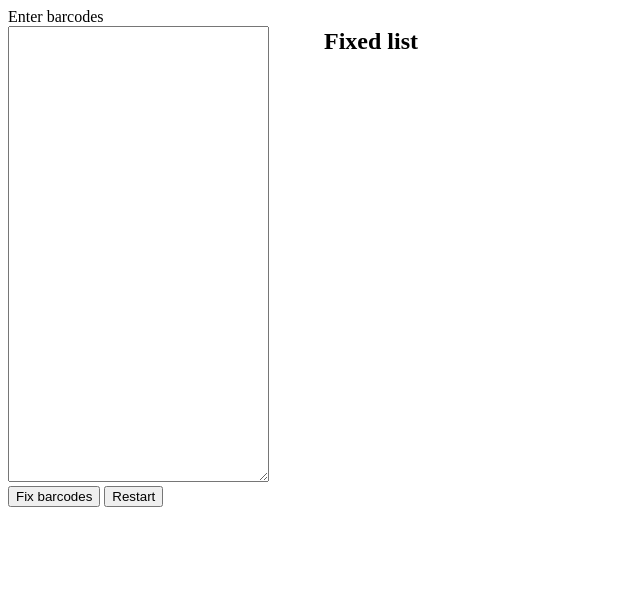
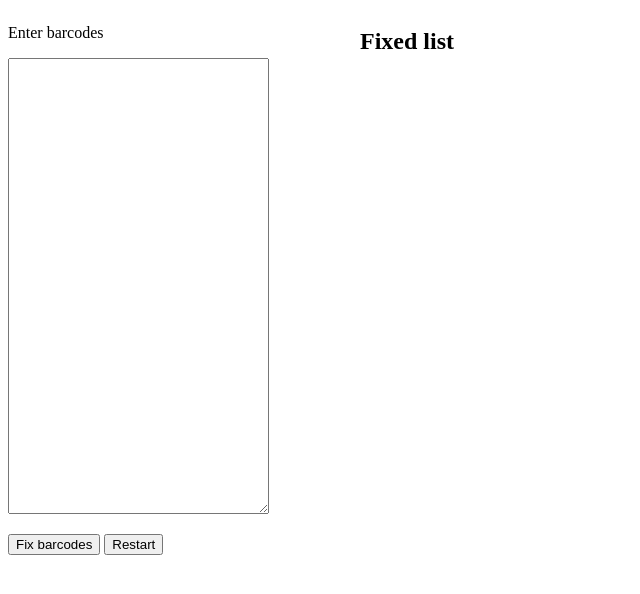
Before and after one commit to usbNick/usb-barcodes, a plain HTML site: page index.html in a window 1280 px wide. Shown: the whole page, without its empty margins (0-640 px from the left). Drawn offline with Linux system fonts and the light colour scheme.

Commit message:
style fixes

```diff
--- a/index.html
+++ b/index.html
@@ -10,15 +10,17 @@
 </head>
 <body>
     <div class="grid">
-        <div>
-            <label for="barcode-entry">Enter barcodes</label>
+        <div class="flex">
+            <label for="barcode-entry" class="labels">Enter barcodes</label>
             <form action="" id="barcodeform">
                 <textarea name="" id="oldbarcodes" cols="30" rows="30"></textarea>
-                <button type="submit" id="submitbutton">Fix barcodes</button>
-                <button onClick="window.location.reload();">Restart</button>
+                <div class="buttons">
+                    <button type="submit" id="submitbutton">Fix barcodes</button>
+                    <button onClick="window.location.reload();">Restart</button>
+                </div>
             </form>
+        </div>
 
-        </div>
         <div>
             <h2>Fixed list</h2>
             <ul id="fixedlist">
--- a/styles.css
+++ b/styles.css
@@ -1,4 +1,18 @@
 .grid {
     display: grid;
     grid-template-columns: .25fr .75fr;
+    gap: 3rem;
 }
+
+.flex {
+    flex-direction: column;
+}
+
+.buttons {
+    margin: 1rem 0;
+}
+
+.labels {
+    margin: 1rem 0;
+    display: block;
+}
```
